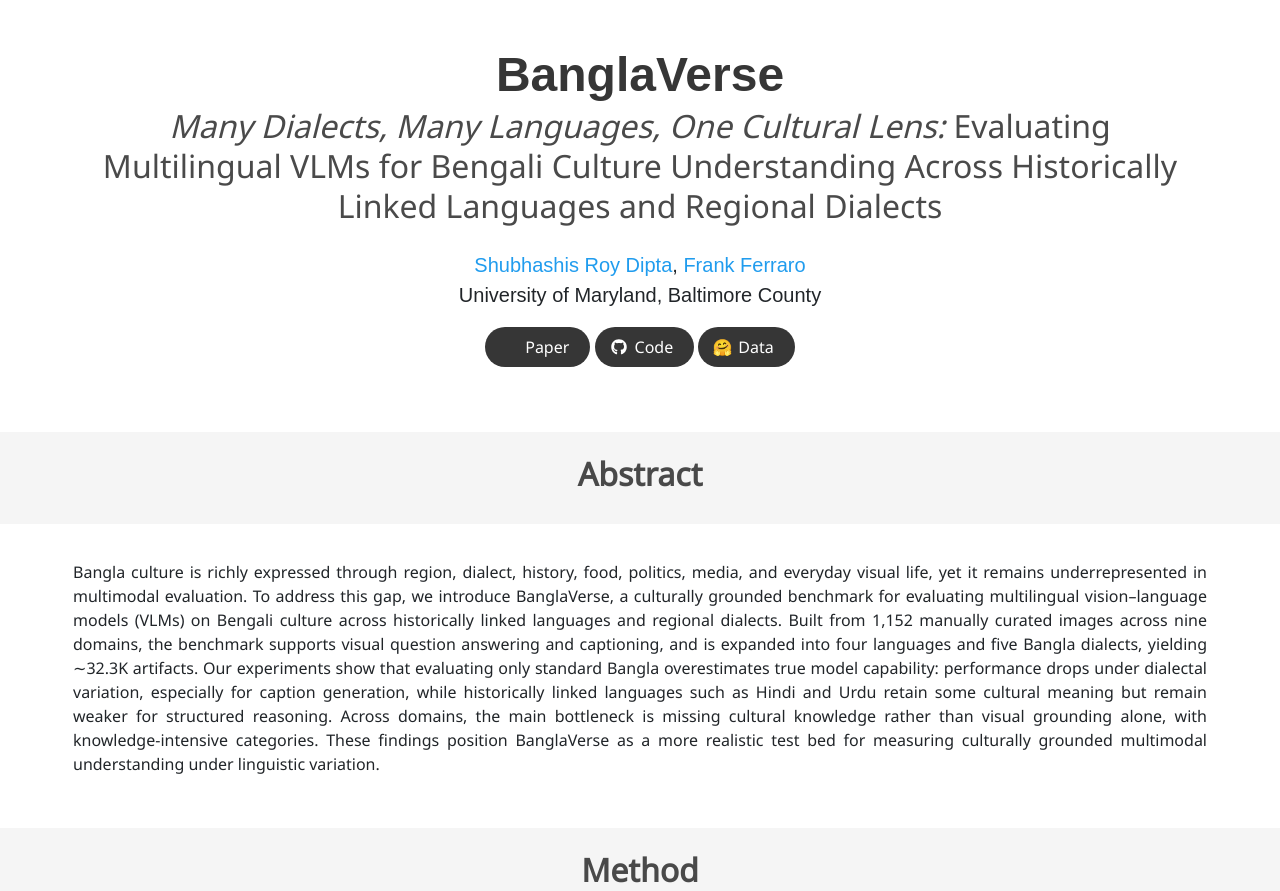
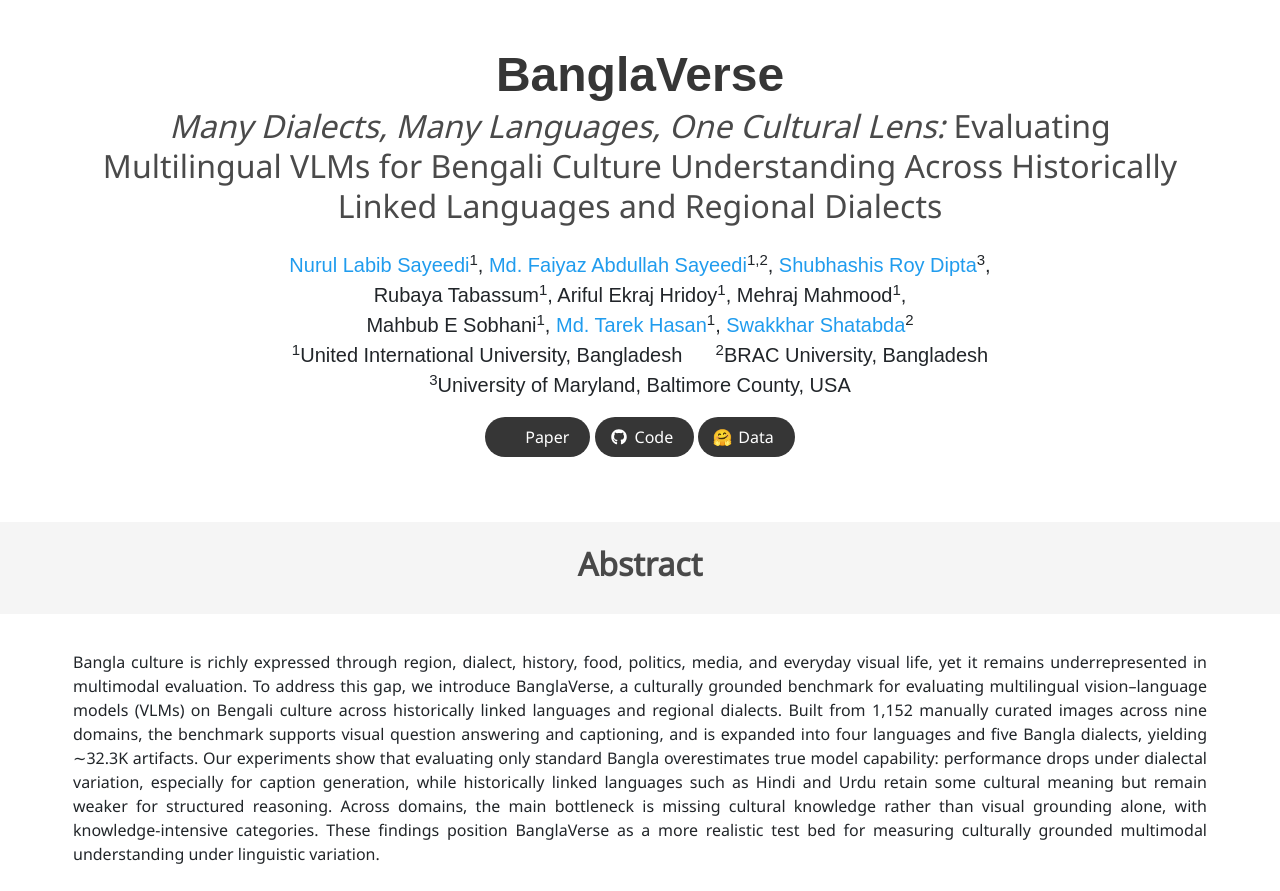
Before and after one commit to Labib1610/BanglaVerse, a plain HTML site: page docs/index.html in a window 1280 px wide. Shown: the top 891 px of the page. Drawn offline with nearby package versions, Linux system fonts and the light colour scheme; some icons are missing; a web font is replaced by a local one.

Commit message:
Update index.html

```diff
--- a/docs/index.html
+++ b/docs/index.html
@@ -173,14 +173,28 @@
             <div class="is-size-5 publication-authors">
               <!-- Paper authors -->
               <span class="author-block">
-                <a href="https://roydipta.com" target="_blank">Shubhashis Roy Dipta</a>,
-                <a href="https://userpages.cs.umbc.edu/ferraro/" target="_blank">Frank Ferraro</a>
+                <a href="https://labib1610.github.io/" target="_blank">Nurul Labib Sayeedi</a><sup>1</sup>,
+                <a href="https://sites.google.com/bscse.uiu.ac.bd/faiyazabdullah/home" target="_blank">Md. Faiyaz Abdullah Sayeedi</a><sup>1,2</sup>,
+                <a href="https://roydipta.com/" target="_blank">Shubhashis Roy Dipta</a><sup>3</sup>,
+                <br>
+                Rubaya Tabassum<sup>1</sup>,
+                Ariful Ekraj Hridoy<sup>1</sup>,
+                Mehraj Mahmood<sup>1</sup>,
+                <br>
+                Mahbub E Sobhani<sup>1</sup>,
+                <a href="https://cse.uiu.ac.bd/faculty/tarek/" target="_blank">Md. Tarek Hasan</a><sup>1</sup>,
+                <a href="https://www.bracu.ac.bd/about/people/swakkhar-shatabda-phd" target="_blank">Swakkhar Shatabda</a><sup>2</sup>
                 <br>
               </span>
             </div>
 
             <div class="is-size-5 publication-authors">
-              <span class="author-block">University of Maryland, Baltimore County</span>
+              <span class="author-block">
+                <sup>1</sup>United International University, Bangladesh &nbsp;&nbsp;&nbsp;&nbsp;
+                <sup>2</sup>BRAC University, Bangladesh
+                <br>
+                <sup>3</sup>University of Maryland, Baltimore County, USA
+              </span>
               <!-- <span class="eql-cntrb"><small><br><sup>*</sup>Indicates Equal Contribution</small></span> -->
             </div>
 
@@ -2951,7 +2965,7 @@
       <pre><code>
 @article{dipta2025banglaverse,
   title={Many Dialects, Many Languages, One Cultural Lens: Evaluating Multilingual VLMs for Bengali Culture Understanding Across Historically Linked Languages and Regional Dialects},
-  author={Dipta, Shubhashis Roy and Ferraro, Francis},
+  author={Sayeedi, Nurul Labib and Sayeedi, Md. Faiyaz Abdullah and Dipta, Shubhashis Roy and Tabassum, Rubaya and Hridoy, Ariful Ekraj and Mahmood, Mehraj and Sobhani, Mahbub E and Hasan, Md. Tarek and Shatabda, Swakkhar},
   journal={arXiv preprint arXiv:2506.10202},
   year={2025}
 }
```
